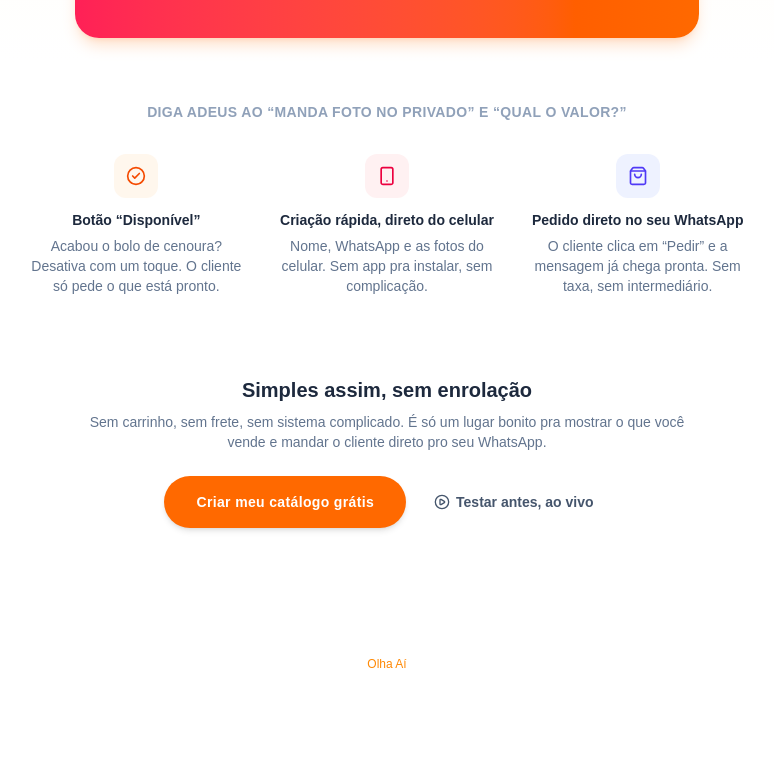
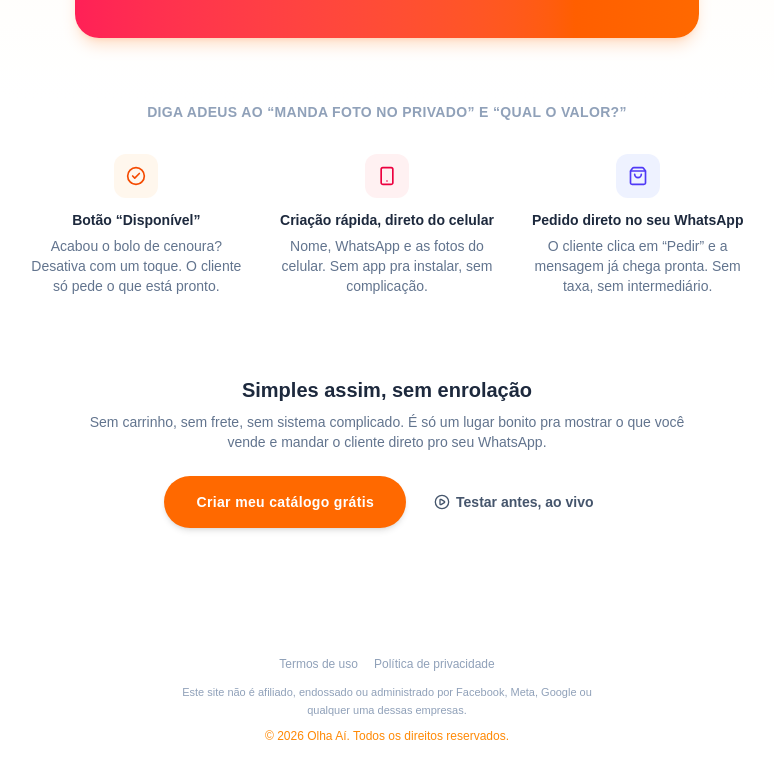
Before and after one commit to idsystems17/olha-ai, a Next.js app: page / in a window 1280 px wide. Shown: the part 579-1355 px from the top of the page, without its empty margins (253-1027 px from the left). Before the commit the page ends 1283 px from the top, so only its background shows below. Built offline with nearby package versions, Linux system fonts and the light colour scheme; no server answers.

Commit message:
Adiciona aviso de isenção Facebook/Meta/Google e direitos reservados no rodapé da landing page

```diff
--- a/src/app/page.tsx
+++ b/src/app/page.tsx
@@ -145,7 +145,23 @@ export default function LandingPage() {
         </section>
       </main>
 
-      <footer className="py-8 text-center text-xs text-orange-400">Olha Aí</footer>
+      <footer className="py-8 px-6 text-center">
+        <div className="flex items-center justify-center gap-4 text-xs text-slate-400">
+          <Link href="/termos-de-uso" className="hover:text-slate-600">
+            Termos de uso
+          </Link>
+          <Link href="/politica-de-privacidade" className="hover:text-slate-600">
+            Política de privacidade
+          </Link>
+        </div>
+        <p className="mt-3 text-[11px] text-slate-400 max-w-md mx-auto leading-relaxed">
+          Este site não é afiliado, endossado ou administrado por Facebook, Meta, Google ou
+          qualquer uma dessas empresas.
+        </p>
+        <p className="mt-2 text-xs text-orange-400">
+          &copy; {new Date().getFullYear()} Olha Aí. Todos os direitos reservados.
+        </p>
+      </footer>
     </div>
   )
 }
```
